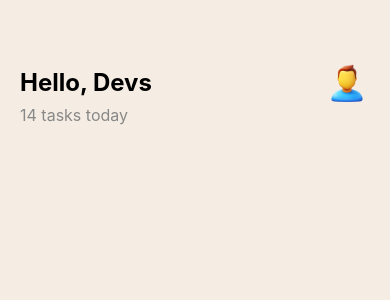
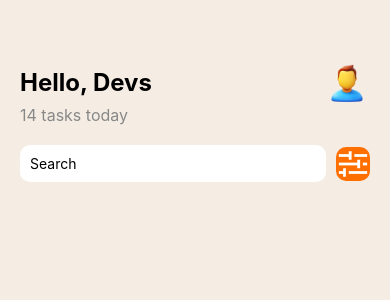
Before and after one commit to mubarakck/rn-assignment3-11293859, a React Native app in the folder myApp/: screen / in a window 390 px wide. Shown: the top 300 px of the page. Built offline with nearby package versions, Linux system fonts and the light colour scheme.

Commit message:
created the search section

```diff
--- a/myApp/App.js
+++ b/myApp/App.js
@@ -19,7 +19,10 @@ export default function App() {
 
     <Text style={styles.taskCount}>14 tasks today</Text>
 
-
+    <View style={styles.searchContainer}>
+        <TextInput style={styles.searchInput} placeholder="Search" />
+        <Image source={ require("./assets/more.png")}  style={styles.filterIcon} />
+      </View>
 
 
 
@@ -92,5 +95,22 @@ const styles = StyleSheet.create({
     fontSize: 16,
     color: '#888',
   },
+  searchContainer: {
+    flexDirection: 'row',
+    alignItems: 'center',
+    marginVertical: 20,
+  },
+  searchInput: {
+    flex: 1,
+    backgroundColor: '#fff',
+    borderRadius: 10,
+    padding: 10,
+    marginRight: 10,
+  },
+  filterIcon: {
+    backgroundColor: '#FF6F00',
+    padding: 10,
+    borderRadius: 10,
+  },
 
 });
```
